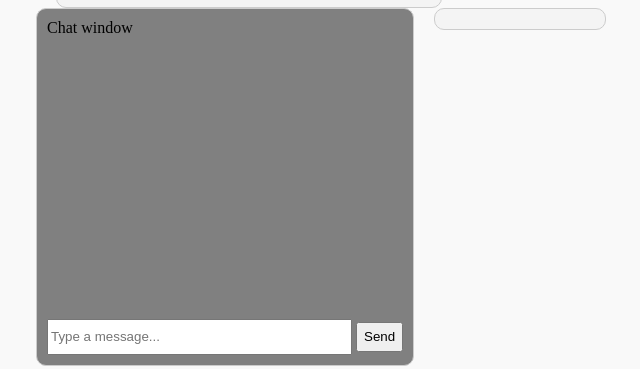
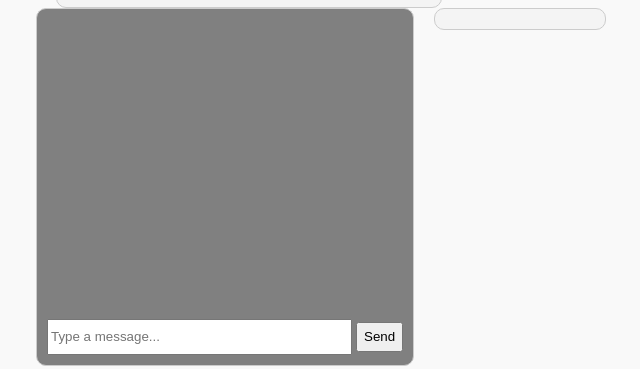
Before and after one commit to abugi/socket.io, a website: page index.html in a window 1280 px wide. Shown: the part 171-540 px from the top of the page, 254-894 px from the left. Drawn offline with Linux system fonts and the light colour scheme.

Commit message:
initial commit

```diff
--- a/index.html
+++ b/index.html
@@ -60,7 +60,7 @@
                <div id="mainWrapper">
                     <h2>Chat IO</h2>
                     <div id="chatWrapper">
-                         <div id="chatWindow">Chat window</div>
+                         <div id="chatWindow"></div>
                          <form id="messageForm">
                               <input size="35" id="message" placeholder="Type a message...">
                               <input type="submit" value="Send">
```
